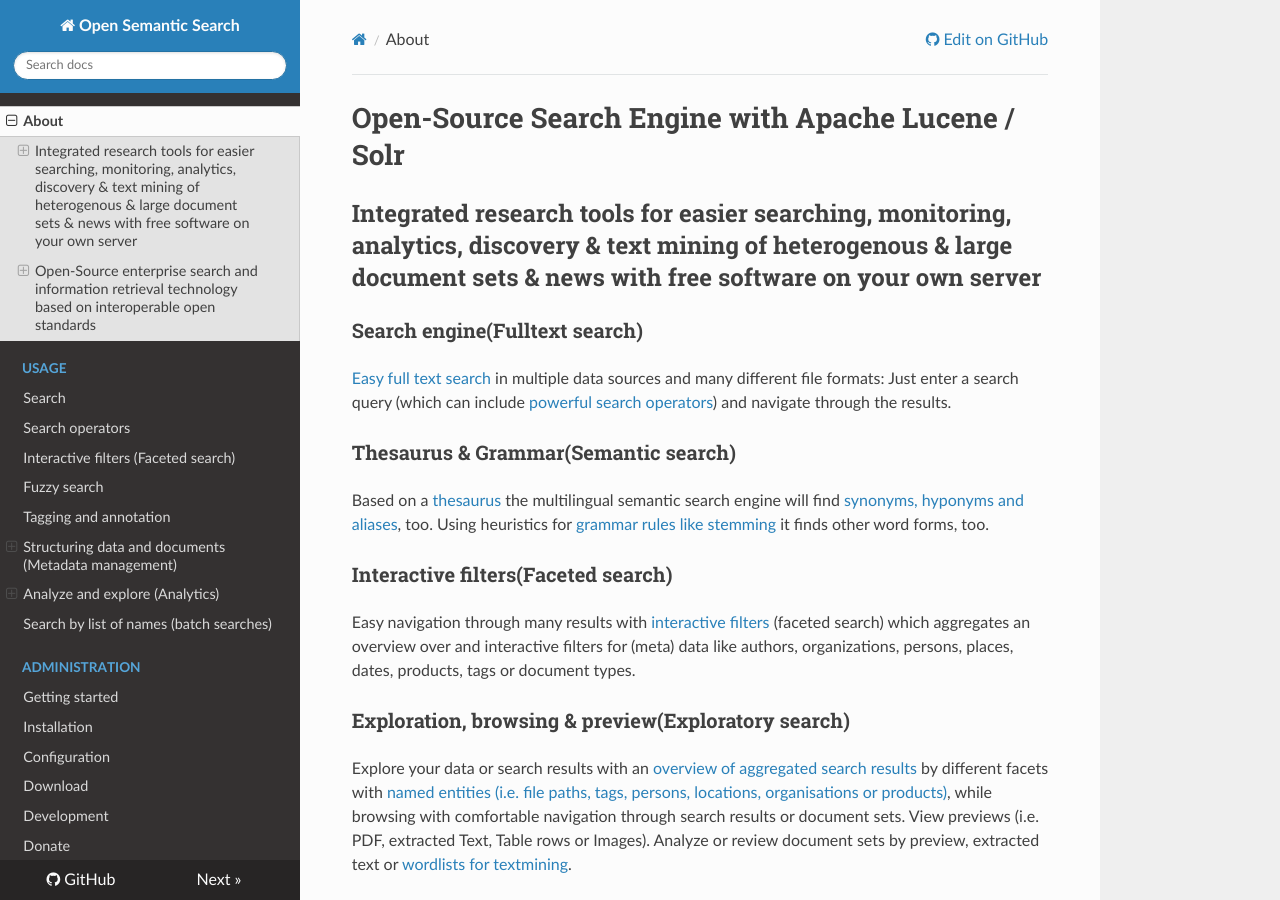
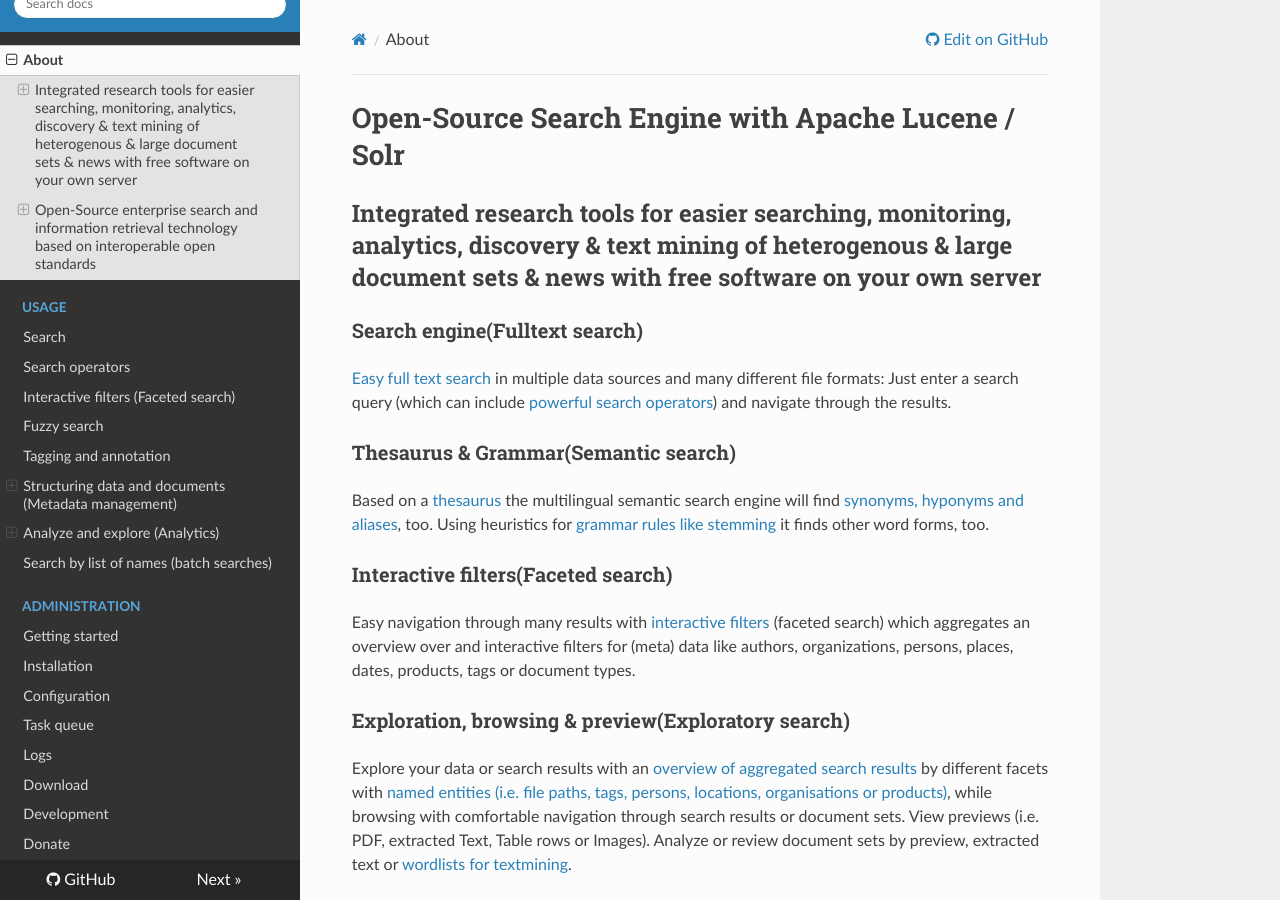
Before and after one commit to opensemanticsearch/open-semantic-search, an MkDocs documentation site: the page built from docs/README.md, in a window 1280 px wide and 900 px high. Built offline with MkDocs 1.6.1, drawn with Linux system fonts in a browser that asks for light colours; nearby versions of some CDN libraries.

Commit message:
Documentation: Add some sub topics to navigation

```diff
--- a/mkdocs.yml
+++ b/mkdocs.yml
@@ -21,6 +21,8 @@
         - 'Getting started': 'doc/tutorial/README.md'
         - 'Installation': 'doc/admin/install/README.md'
         - 'Configuration': 'doc/admin/config/README.md'
+        - 'Task queue': 'doc/admin/queue/README.md'
+        - 'Logs': 'doc/admin/config/log/README.md'
     - 'Download': 'download/README.md'
     - 'Development': 'https://github.com/opensemanticsearch/open-semantic-search/'
     - 'Donate': 'donate/README.md'
```
